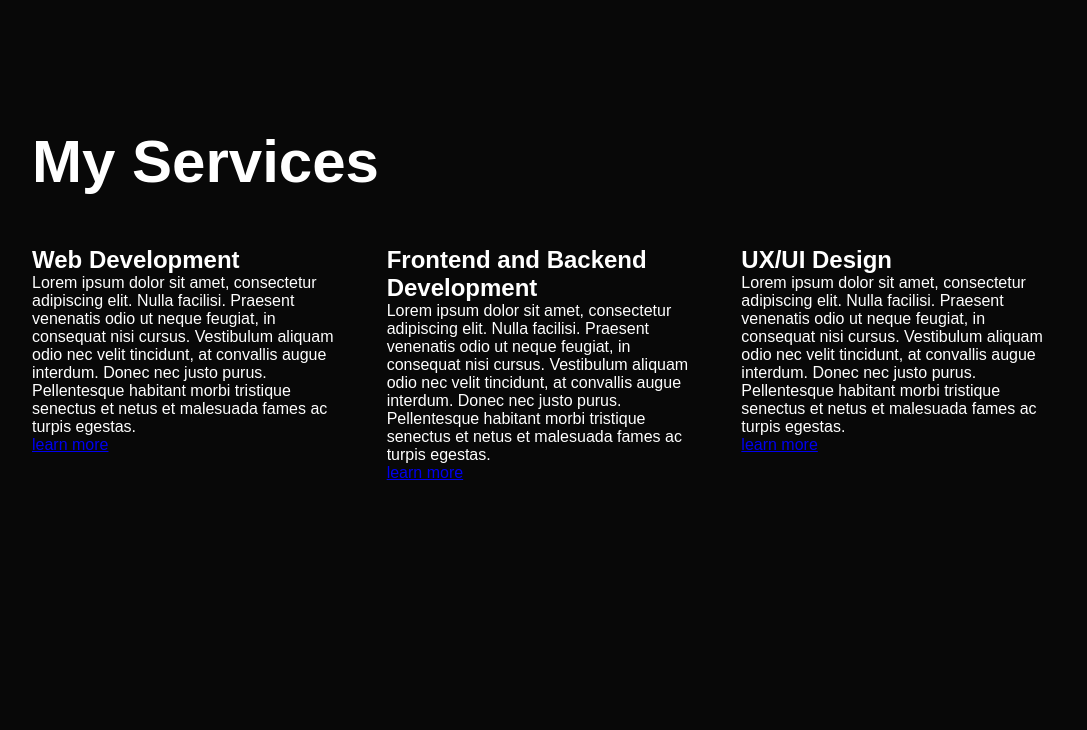
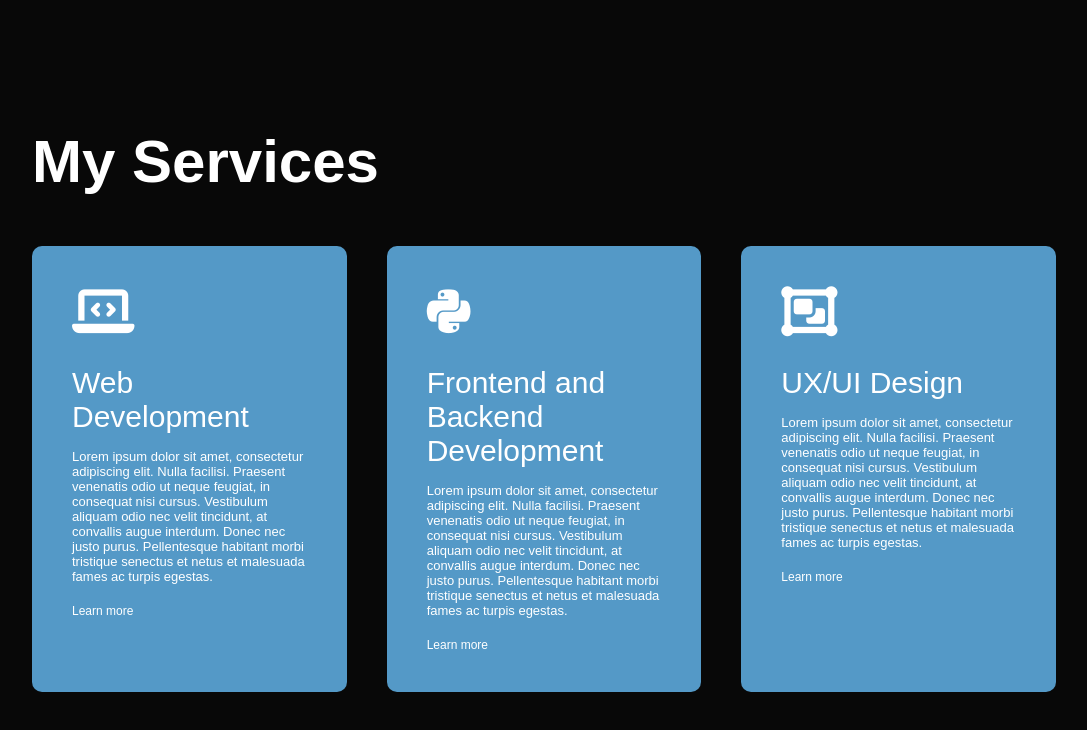
Before and after one commit to farhatamannaislam/PersonalPortfolio, a plain HTML site: page index.html in a window 1280 px wide. Shown: the part 1345-2075 px from the top of the page, without its empty margins (96-1183 px from the left). Before the commit the page ends 1867 px from the top, so only its background shows below. Drawn offline with Linux system fonts and the light colour scheme.

Commit message:
Add: elements and style in service section

```diff
--- a/index.html
+++ b/index.html
@@ -7,13 +7,15 @@
     <meta name="viewport" content="width=device-width, initial-scale=1.0">
     <title>Personal Portfolio - Farha Tamanna Islam</title>
     <link rel="stylesheet" href="style.css">
+    <!--Font Awesome-->
+    <script src="https://kit.fontawesome.com/dc1461ab12.js" crossorigin="anonymous"></script>
 </head>
 
 <body>
     <div id="header">
         <div class="container">
             <nav>
-                <img src="images/logo.png" alt ="logo image" class="logo">
+                <img src="images/logo.png" alt="logo image" class="logo">
                 <ul>
                     <li><a href="#">Home</a></li>
                     <li><a href="#">About</a></li>
@@ -111,40 +113,50 @@
             <h1 class="sub-title">My Services</h1>
             <div class="services-list">
                 <div>
+                    <i class="fa-solid fa-laptop-code"></i>
                     <h2>Web Development</h2>
                     <p>
-                    Lorem ipsum dolor sit amet, consectetur adipiscing elit. Nulla facilisi. Praesent venenatis odio ut neque feugiat, in consequat nisi cursus.
-                    Vestibulum aliquam odio nec velit tincidunt, at convallis augue interdum. Donec nec justo purus. Pellentesque habitant morbi tristique senectus et netus et malesuada fames ac turpis egestas.
+                        Lorem ipsum dolor sit amet, consectetur adipiscing elit. Nulla facilisi. Praesent venenatis odio
+                        ut neque feugiat, in consequat nisi cursus.
+                        Vestibulum aliquam odio nec velit tincidunt, at convallis augue interdum. Donec nec justo purus.
+                        Pellentesque habitant morbi tristique senectus et netus et malesuada fames ac turpis egestas.
                     </p>
-                 <a href="'#">learn more</a>
+                    <a href="'#">Learn more</a>
                 </div>
                 <div>
+                    <i class="fa-brands fa-python"></i>
                     <h2>Frontend and Backend Development</h2>
                     <p>
-                    Lorem ipsum dolor sit amet, consectetur adipiscing elit. Nulla facilisi. Praesent venenatis odio ut neque feugiat, in consequat nisi cursus.
-                    Vestibulum aliquam odio nec velit tincidunt, at convallis augue interdum. Donec nec justo purus. Pellentesque habitant morbi tristique senectus et netus et malesuada fames ac turpis egestas.
+                        Lorem ipsum dolor sit amet, consectetur adipiscing elit. Nulla facilisi. Praesent venenatis odio
+                        ut neque feugiat, in consequat nisi cursus.
+                        Vestibulum aliquam odio nec velit tincidunt, at convallis augue interdum. Donec nec justo purus.
+                        Pellentesque habitant morbi tristique senectus et netus et malesuada fames ac turpis egestas.
                     </p>
-                 <a href="'#">learn more</a>
+                    <a href="'#">Learn more</a>
                 </div>
                 <div>
+                    <i class="fa-solid fa-object-group"></i>
                     <h2>UX/UI Design</h2>
                     <p>
-                    Lorem ipsum dolor sit amet, consectetur adipiscing elit. Nulla facilisi. Praesent venenatis odio ut neque feugiat, in consequat nisi cursus.
-                    Vestibulum aliquam odio nec velit tincidunt, at convallis augue interdum. Donec nec justo purus. Pellentesque habitant morbi tristique senectus et netus et malesuada fames ac turpis egestas.
+                        Lorem ipsum dolor sit amet, consectetur adipiscing elit. Nulla facilisi. Praesent venenatis odio
+                        ut neque feugiat, in consequat nisi cursus.
+                        Vestibulum aliquam odio nec velit tincidunt, at convallis augue interdum. Donec nec justo purus.
+                        Pellentesque habitant morbi tristique senectus et netus et malesuada fames ac turpis egestas.
                     </p>
-                 <a href="'#">learn more</a>
+                    <a href="'#">Learn more</a>
                 </div>
             </div>
         </div>
     </div>
+    <!---Portfolio-->
     <script>
         var tablinks = document.getElementsByClassName("tab-links");
         var tabcontents = document.getElementsByClassName("tab-contents");
-        function opentab(tabname){
-            for(tablink of tablinks){
+        function opentab(tabname) {
+            for (tablink of tablinks) {
                 tablink.classList.remove("active-link");
             }
-            for(tabcontent of tabcontents){
+            for (tabcontent of tabcontents) {
                 tabcontent.classList.remove("active-tab");
             }
             event.currentTarget.classList.add("active-link");
--- a/style.css
+++ b/style.css
@@ -161,3 +161,36 @@ display:block;
     grid-gap:40px;
     margin-top:50px;
 }
+
+.services-list div{
+    background-color: #5499c7;
+    padding:40px;
+    font-size:13px;
+    font-weight:300;
+    border-radius: 10px;
+    transition: backgroud 0.5s, transform 0.5s;
+}
+
+.services-list div i{
+    font-size:50px;
+    margin-bottom: 30px;
+}
+
+.services-list div h2{
+    font-size:30px;
+    font-weight:500;
+    margin-bottom:15px;
+}
+
+.services-list div a{
+    text-decoration: none;
+    color:white;
+    font-size:12px;
+    margin-top:20px;
+    display:inline-block;
+}
+
+.services-list div:hover{
+    background: #2874a6;
+    transform:translateY(-10px);
+}
```
Lines whose indentation alone changed are shown as unchanged.
